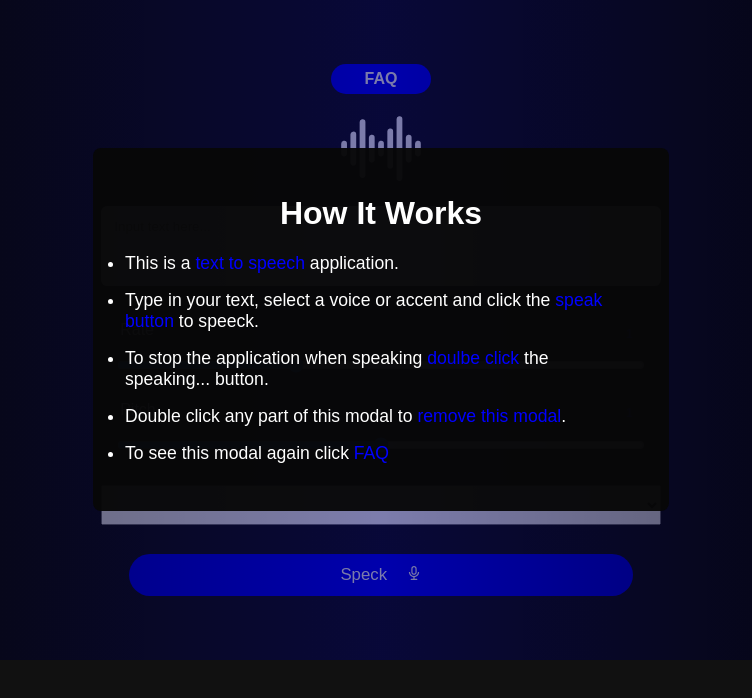
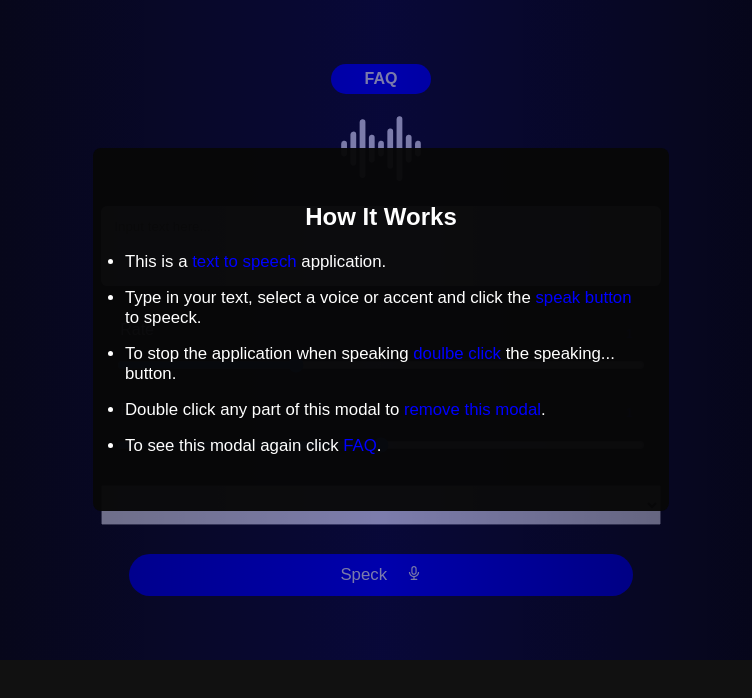
Before and after one commit to Angwe-Chima/Text-To-Speech, a plain HTML site: page index.html in a window 1280 px wide. Shown: the whole page, without its empty margins (259-1011 px from the left). Drawn offline with Linux system fonts and the light colour scheme.

Commit message:
version 4

```diff
--- a/index.html
+++ b/index.html
@@ -41,13 +41,13 @@
     <!-- --------------- -->
     <div class="overlay">
       <div class="modal">
-        <h1>How It Works</h2>
+        <h2>How It Works</h2>
         <ul>
           <li>This is a <span>text to speech</span> application.</li>
           <li>Type in your text, select a voice or accent and click the <span>speak button</span> to speeck.</li>
           <li>To stop the application when speaking <span>doulbe click </span>the speaking... button.</li>
           <li>Double click any part of this modal to <span>remove this modal</span>.</li>
-          <li>To see this modal again click <span>FAQ</span></li>
+          <li>To see this modal again click <span>FAQ</span>.</li>
         </ul>
       </div>
     </div>
--- a/style.css
+++ b/style.css
@@ -170,6 +170,7 @@ button span{
 
 .modal{
   width: 45%;
+  min-width: 350px;
   height: 55%;
   display: flex;
   justify-content: center;
@@ -199,7 +200,7 @@ button span{
 }
 
 .modal ul li{
-  font-size: 1.1rem;
+  font-size: 1.05rem;
 }
 
 .modal ul span {
```
